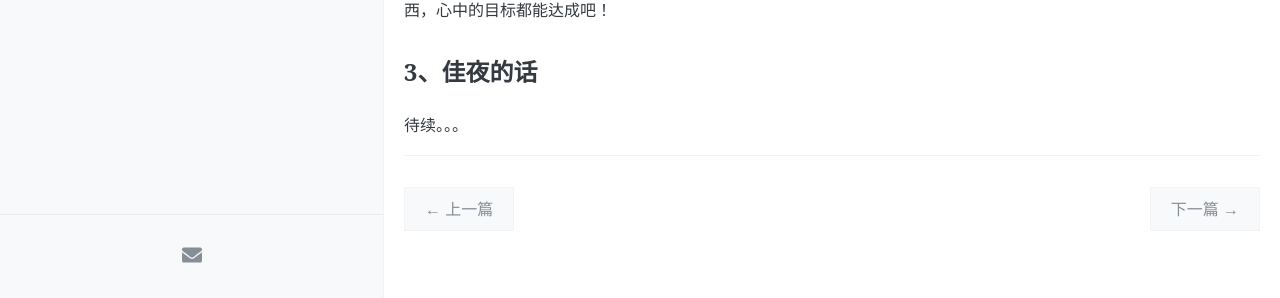
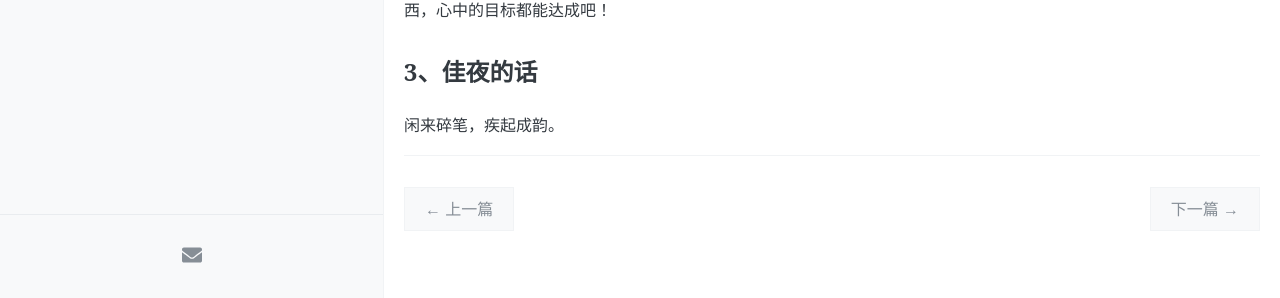
Before and after one commit to EarnMonkey/EarnMonkey.github.io, a Jekyll site: the page built from _posts/2024-4-5-第一篇博客.md, in a window 1280 px wide. Shown: the part 546-844 px from the top of the page. Built offline with Jekyll 4.4.1, drawn with Linux system fonts in a browser that asks for light colours.

Commit message:
Update 2024-4-5-第一篇博客.md

```diff
--- a/_posts/2024-4-5-第一篇博客.md
+++ b/_posts/2024-4-5-第一篇博客.md
@@ -17,4 +17,4 @@ author: Earn
 后续应该主要还是更新一些佳夜的文学作品。当然肯定也会有一些Earn的学习记录，从高等数学到单片机编程、DIY项目都可能会有。但是由于Earn还有很多重要的事情要做，所以可能会更新地比较慢。希望自己和佳夜能够加油学习更多的东西，心中的目标都能达成吧！
 
 ## 3、佳夜的话
-待续。。。
+闲来碎笔，疾起成韵。
```
